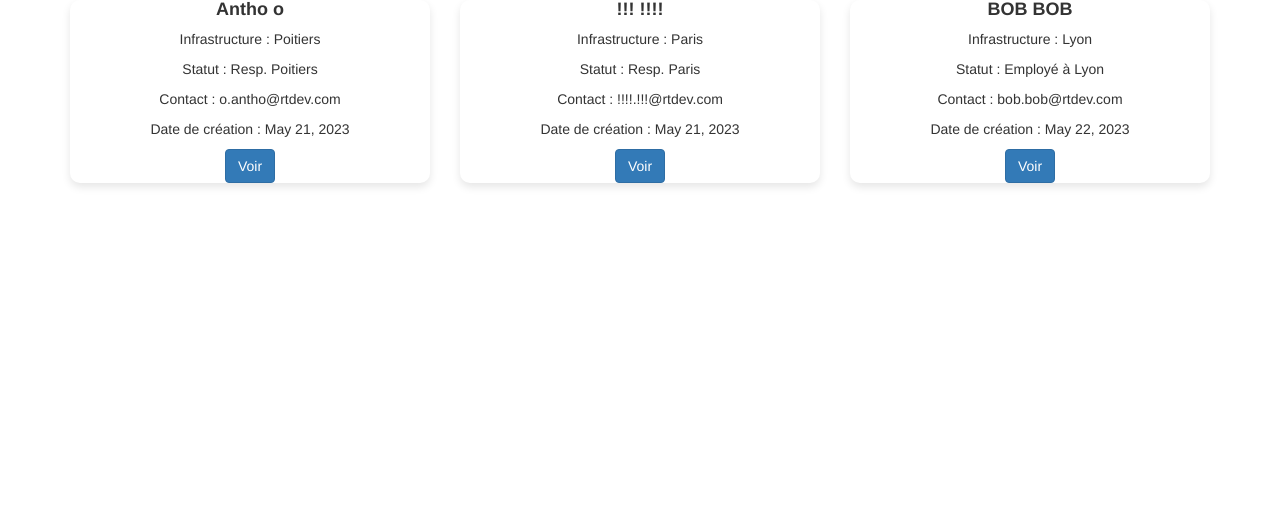
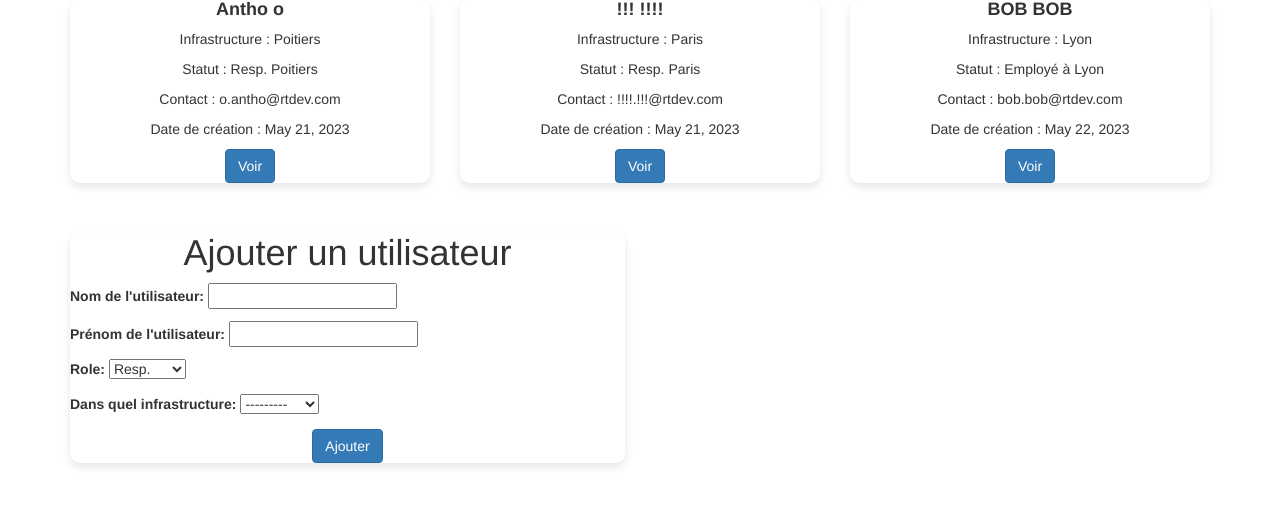
Before and after one commit to AnthonyChp/SAE_DJANGO, a Django app: template computermngt/computerApp/templates/computerApp/gerer/gestion_users.html in a window 1280 px wide. Shown: the part 182-688 px from the top of the page. Run offline with Django 4.2, Linux system fonts and the light colour scheme; the template is opened without the code that fills it: values that come from a table or form of the project are taken from there, others are empty; data comes from the database, SQL or seed files in the repository; some libraries are stand-ins or nearby versions.

Commit message:
Add files via upload

```diff
--- a/computermngt/computerApp/templates/computerApp/gerer/gestion_machines.html
+++ b/computermngt/computerApp/templates/computerApp/gerer/gestion_machines.html
@@ -65,6 +65,7 @@
         </form>
       </div>
     </div>
+
     <div class="col-md-6">
       <div class="card p-4">
         <h2 class="mt-5 text-center">Supprimer des machines</h2>
@@ -86,4 +87,5 @@
     </div>
   </div>
 </div>
+
 {% endblock %}
--- a/computermngt/computerApp/templates/computerApp/gerer/gestion_users.html
+++ b/computermngt/computerApp/templates/computerApp/gerer/gestion_users.html
@@ -46,4 +46,22 @@
     {% endfor %}
   </div>
 </div>
+
+<div class="container">
+  <div class="row justify-content-center align-items-center vh-100">
+    <div class="col-md-6">
+      <div class="card p-4">
+        <h1 class="mt-5 text-center">Ajouter un utilisateur</h1>
+        <form method="post" class="my-4">
+          {% csrf_token %}
+          {{ form.as_p }}
+          <div class="text-center">
+            <button type="submit" class="btn btn-primary">Ajouter</button>
+          </div>
+        </form>
+      </div>
+    </div>
+  </div>
+</div>
+
 {% endblock %}
```
